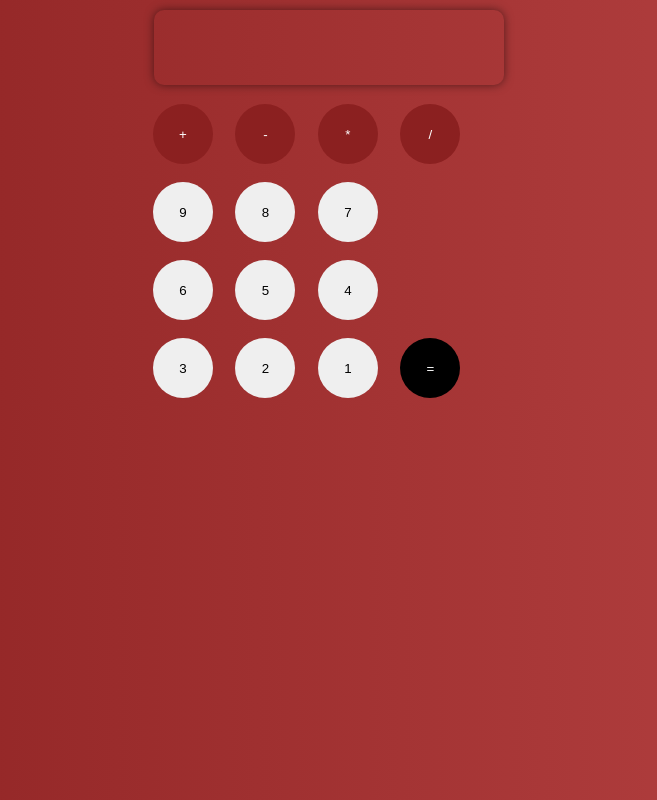
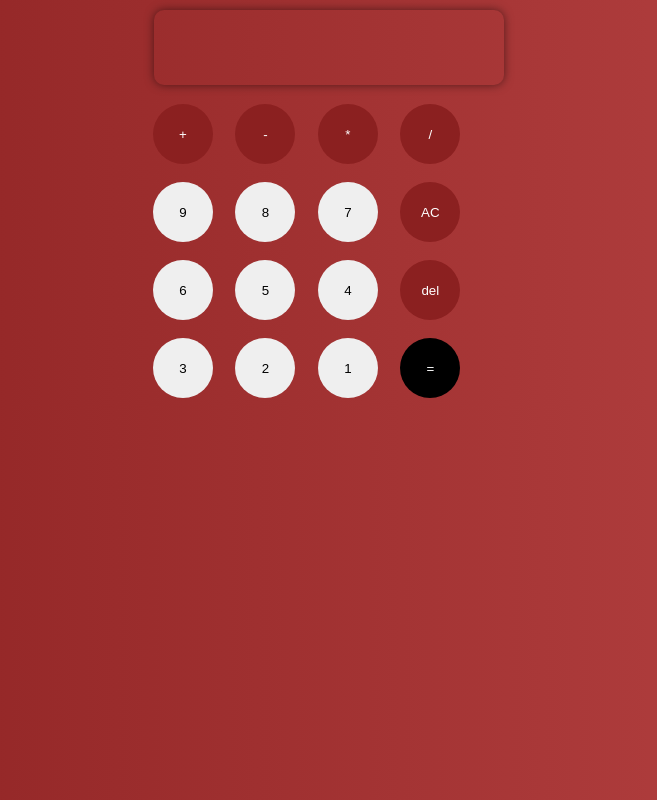
Before and after one commit to rahulat865/Gaining-JS, a plain HTML site: page index.html in a window 1280 px wide. Shown: the whole page, without its empty margins (311-968 px from the left). Drawn offline with Linux system fonts and the light colour scheme.

Commit message:
Update index.html

```diff
--- a/index.html
+++ b/index.html
@@ -21,10 +21,12 @@
             <button class="numbers">9</button>
             <button class="numbers">8</button>
             <button class="numbers">7</button>
+            <button id="allclear">AC</button>
             <br>
             <button class="numbers">6</button>
             <button class="numbers">5</button>
             <button class="numbers">4</button>
+            <button id="clear">del</button>
             <br>
             <button class="numbers">3</button>
             <button class="numbers">2</button>
```
